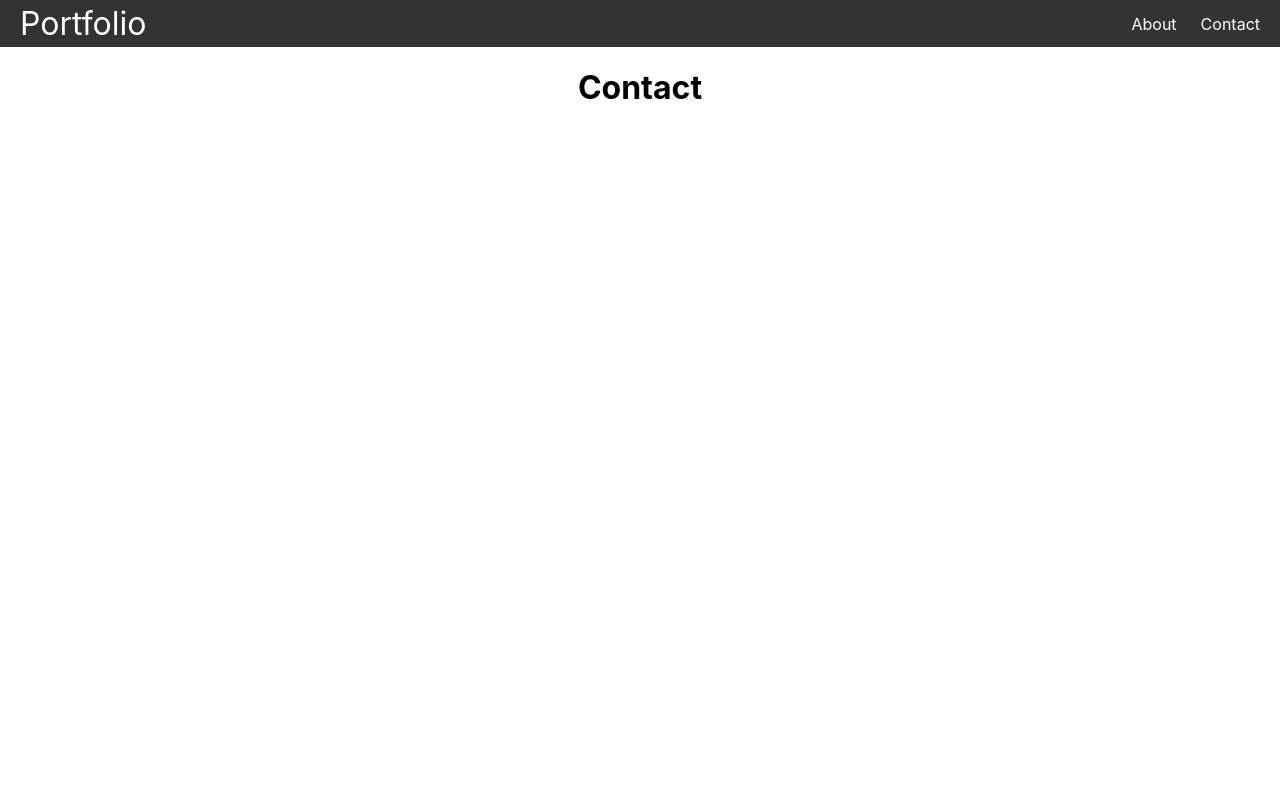
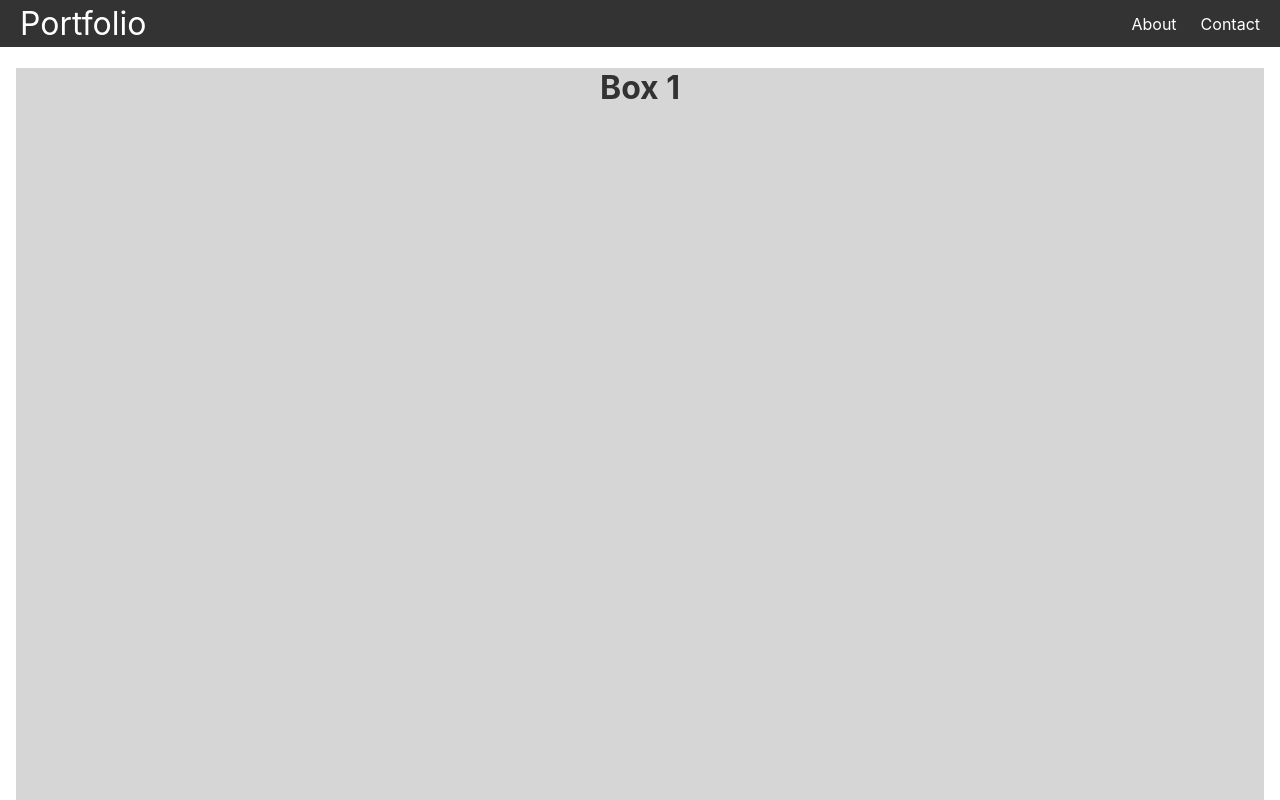
Before and after one commit to vlee20/react-web, a React (Create React App) app: page /contact in a window 1280 px wide. Shown: the top 800 px of the page. Built offline with nearby package versions, Linux system fonts and the light colour scheme.

Commit message:
framer motion package

```diff
--- a/package.json
+++ b/package.json
@@ -6,8 +6,10 @@
     "@testing-library/jest-dom": "^5.17.0",
     "@testing-library/react": "^13.4.0",
     "@testing-library/user-event": "^13.5.0",
+    "framer-motion": "^11.2.12",
     "react": "^18.3.1",
     "react-dom": "^18.3.1",
+    "react-intersection-observer": "^9.10.3",
     "react-router-dom": "^6.23.1",
     "react-scripts": "5.0.1",
     "react-scroll-motion": "^0.3.3",
--- a/src/pages/Contact.js
+++ b/src/pages/Contact.js
@@ -1,3 +1,83 @@
+
+// motion and useAnimation Hooks from Framer Motion;
+// useEffect Hook from React;
+// useInView Hook from 'react-intersection-observer'
+import { motion, useAnimation } from "framer-motion";
+
+import { useInView } from "react-intersection-observer";
+
+import { useEffect } from "react";
+
+import "../styles/Contact.css";
+
+const boxVariant = {
+  visible: { opacity: 1, scale: 1, transition: { duration: 0.5 } },
+  hidden: { opacity: 0, scale: 0 }
+};
+
+
+const Box = ({ num }) => {
+
+  const control = useAnimation();
+  const [ref, inView] = useInView();
+
+  useEffect(() => {
+    if (inView) {
+      control.start("visible");
+    } else {
+      control.start("hidden");
+    }
+  }, [control, inView]);
+
+  return (
+    <motion.div
+      className="box"
+      ref={ref}
+      variants={boxVariant}
+      initial="hidden"
+      animate={control}
+    >
+      <h1 className="pgbreak">Box {num} </h1>
+    </motion.div>
+  );
+};
+
+
+
 export default function Contact() {
-  return <h1>Contact</h1>;
+  const control = useAnimation()
+  const [ref, inView] = useInView()
+  useEffect(() => {
+    if (inView) {
+      control.start("visible");
+    } else {
+      control.start("hidden");
+    }
+  }, [control, inView]);
+
+  return (
+    <>
+      {/* <div>
+        <motion.div variants={boxVariant}
+          ref={ref}
+          initial="hidden"
+          whileInView="visible"
+          animate={control}>
+          <h1 className="pgbreak">Contact</h1>
+        </motion.div>
+        <motion.div variants={boxVariant}
+          ref={ref}
+          initial="hidden"
+          whileInView="visible"
+          animate={control}>
+          <h1 className="pgbreak">Contact2</h1>
+        </motion.div>
+      </div> */}
+    <div className="App">
+      <Box num={1} />
+      <Box num={2} />
+      <Box num={3} />
+    </div>
+    </>
+  );
 }
--- a/src/pages/Home.js
+++ b/src/pages/Home.js
@@ -5,6 +5,17 @@ import fatty_tuna_jp from "../img/R0000918.JPG";
 import under_freeway_jp from "../img/R0000930.JPG";
 import sakura_jp from "../img/R0000961.JPG";
 import hakone_shrine_jp from "../img/R0001306.JPG";
+import "../styles/Home.css";
+
+// motion and useAnimation Hooks from Framer Motion;
+// useEffect Hook from React;
+// useInView Hook from 'react-intersection-observer'
+import { motion, useAnimation } from "framer-motion";
+
+import { useInView } from "react-intersection-observer";
+
+import { useEffect } from "react";
+
 
 export default function Home() {
   return (
@@ -17,14 +28,15 @@ export default function Home() {
             <h3>I like to travel if you can't tell!</h3>
           </Animator>
         </ScrollPage>
+        <div className='container'>
           <ScrollPage page={1}>
             <Animator animation={batch(Sticky(25), Fade())}>
               <img
                 src={mammoth_mountain}
                 alt={"Taken leaving Mammoth Mountain"}
                 style={{
-                width: 700,
-                height: 700,
+                  maxWidth: 700,
+                  maxHeight: 700,
                 }}
               />
             </Animator>
@@ -36,16 +48,19 @@ export default function Home() {
               </p>
             </Animator>
           </ScrollPage>
+        </div>
         <ScrollPage page={2}>
           <Animator animation={batch(Sticky(25), Fade())}>
+            <div className='single_container'>
               <img
                 src={lake_tahoe_lake}
                 alt={"Taken leaving Lake Tahoe"}
                 style={{
-                width: 700,
-                height: 700,
+                  maxWidth: 700,
+                  maxHeight: 700,
                 }}
               />
+            </div>
           </Animator>
           <Animator animation={batch(Sticky(75), Fade())}>
             <p>
@@ -58,46 +73,31 @@ export default function Home() {
           </Animator>
         </ScrollPage>
         <ScrollPage page={3}>
-          <Animator animation={batch(MoveIn(-1000,0), Sticky(20, 32), Fade())}>
+          <Animator animation={batch(MoveIn(-1000, 0), Sticky(20, 32), Fade())}>
             <img
               src={fatty_tuna_jp}
               alt={"Taken in Japan"}
-              style={{
-                width: 350,
-                height: 350,
-              }}
             />
           </Animator>
-          <Animator animation={batch(MoveIn(-1000,0), Sticky(42, 32), Fade())}>
+          <Animator animation={batch(MoveIn(-1000, 0), Sticky(42, 32), Fade())}>
             <img
               src={under_freeway_jp}
               alt={"Taken in Japan"}
-              style={{
-                width: 350,
-                height: 350,
-              }}
             />
           </Animator>
-          <Animator animation={batch(MoveIn(1000,0), Sticky(20,67), Fade())}>
+          <Animator animation={batch(MoveIn(1000, 0), Sticky(20, 67), Fade())}>
             <img
               src={sakura_jp}
               alt={"Taken in Japan"}
-              style={{
-                width: 350,
-                height: 350,
-              }}
             />
           </Animator>
-          <Animator animation={batch(MoveIn(1000,0), Sticky(42,67), Fade())}>
+          <Animator animation={batch(MoveIn(1000, 0), Sticky(42, 67), Fade())}>
             <img
               src={hakone_shrine_jp}
               alt={"Taken in Japan"}
-              style={{
-                width: 350,
-                height: 350,
-              }}
             />
           </Animator>
+
           <Animator animation={batch(Sticky(75), Fade())}>
             <p>
               You already know where this was taken judging by the pictures.
--- /dev/null
+++ b/src/styles/Contact.css
@@ -0,0 +1,10 @@
+.pgbreak {
+    opacity:0.8;
+    background-color:#ccc;
+    display: flex;
+    flex-direction: column;
+    width:100%;
+    height:100vh;
+    top:0px;
+    left:0px;
+}
--- /dev/null
+++ b/src/styles/Home.css
@@ -0,0 +1,26 @@
+.quad_container {
+    display: flex;
+    justify-content: center;
+    align-items: center;
+    overflow: auto;
+}
+
+.single_container {
+    display: grid;
+    grid-template-columns: auto auto;
+    overflow: auto;
+    max-width:700px;
+    max-height:700px;
+}
+
+.quad_container.img {
+    margin: 0 auto;
+    max-width:350px;
+    max-height:350px;
+    width:100%;
+}
+
+/* .container {
+    display: grid;
+    grid-template-columns: auto auto;
+} */
```
Also changed, not shown: 1 other file (tests, documents, lock files or other folders). Lines whose indentation alone changed are shown as unchanged.
